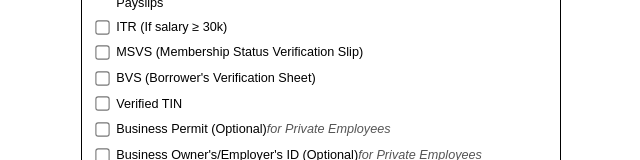
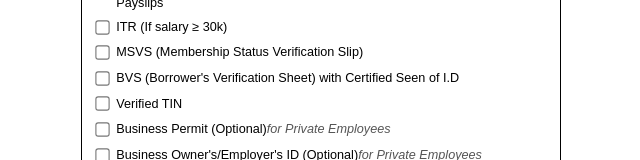
Before and after one commit to QGCoordinator/LackingDocumentsChecklst, a plain HTML site: page index.html in a window 1280 px wide. Shown: the part 460-620 px from the top of the page, without its empty margins (319-959 px from the left). Drawn offline with Linux system fonts and the light colour scheme.

Commit message:
Update index.html

```diff
--- a/index.html
+++ b/index.html
@@ -313,7 +313,7 @@
                 "Certificate of Employment with Itemized Compensation or Three Months Payslips",
                 "ITR (If salary ≥ 30k)",
                 "MSVS (Membership Status Verification Slip)",
-                "BVS (Borrower's Verification Sheet)",
+                "BVS (Borrower's Verification Sheet) with Certified Seen of I.D",
                 "Verified TIN",
                 "Business Permit (Optional) <span class='optional'>for Private Employees</span>",
                 "Business Owner's/Employer's ID (Optional) <span class='optional'>for Private Employees</span>",
@@ -331,7 +331,7 @@
                 "Certificate of Employment with Itemized Compensation",
                 "Three Months Payslips",
                 "MSVS (Membership Status Verification Slip)",
-                "BVS (Borrower's Verification Sheet)",
+                "BVS (Borrower's Verification Sheet) with Certified Seen of I.D",
                 "Verified TIN",
                 "Certification of Official Company Email (if public domain email)",
                 "Post-dated checks"
@@ -349,7 +349,7 @@
                 "Employment Contract",
                 "Work Permit",
                 "MSVS (Membership Status Verification Slip)",
-                "BVS (Borrower's Verification Sheet)",
+                "BVS (Borrower's Verification Sheet) with Certified Seen of I.D",
                 "Verified TIN",
                 "Special Power of Attorney",
                 "Certification of Official Company Email (if public domain email)",
@@ -369,7 +369,7 @@
                 "Embarkation/Disembarkation Document",
                 "POEA Work Related Documents",
                 "MSVS (Membership Status Verification Slip)",
-                "BVS (Borrower's Verification Sheet)",
+                "BVS (Borrower's Verification Sheet) with Certified Seen of I.D",
                 "Verified TIN",
                 "Special Power of Attorney",
                 "Certification of Official Company Email (if public domain email)",
@@ -391,7 +391,7 @@
                 "1yr Bank Statement",
                 "Business Photo",
                 "MSVS (Membership Status Verification Slip)",
-                "BVS (Borrower's Verification Sheet)",
+                "BVS (Borrower's Verification Sheet) with Certified Seen of I.D",
                 "Verified TIN",
                 "Certification of Official Company Email (if public domain email)",
                 "Post-dated checks"
@@ -407,7 +407,7 @@
                 "Certificate of Employment with Itemized Compensation",
                 "12 months bank statement",
                 "MSVS (Membership Status Verification Slip)",
-                "BVS (Borrower's Verification Sheet)",
+                "BVS (Borrower's Verification Sheet) with Certified Seen of I.D",
                 "Verified TIN",
                 "Employer's Working Email",
                 "Certification of Official Company Email (if public domain email)",
```
